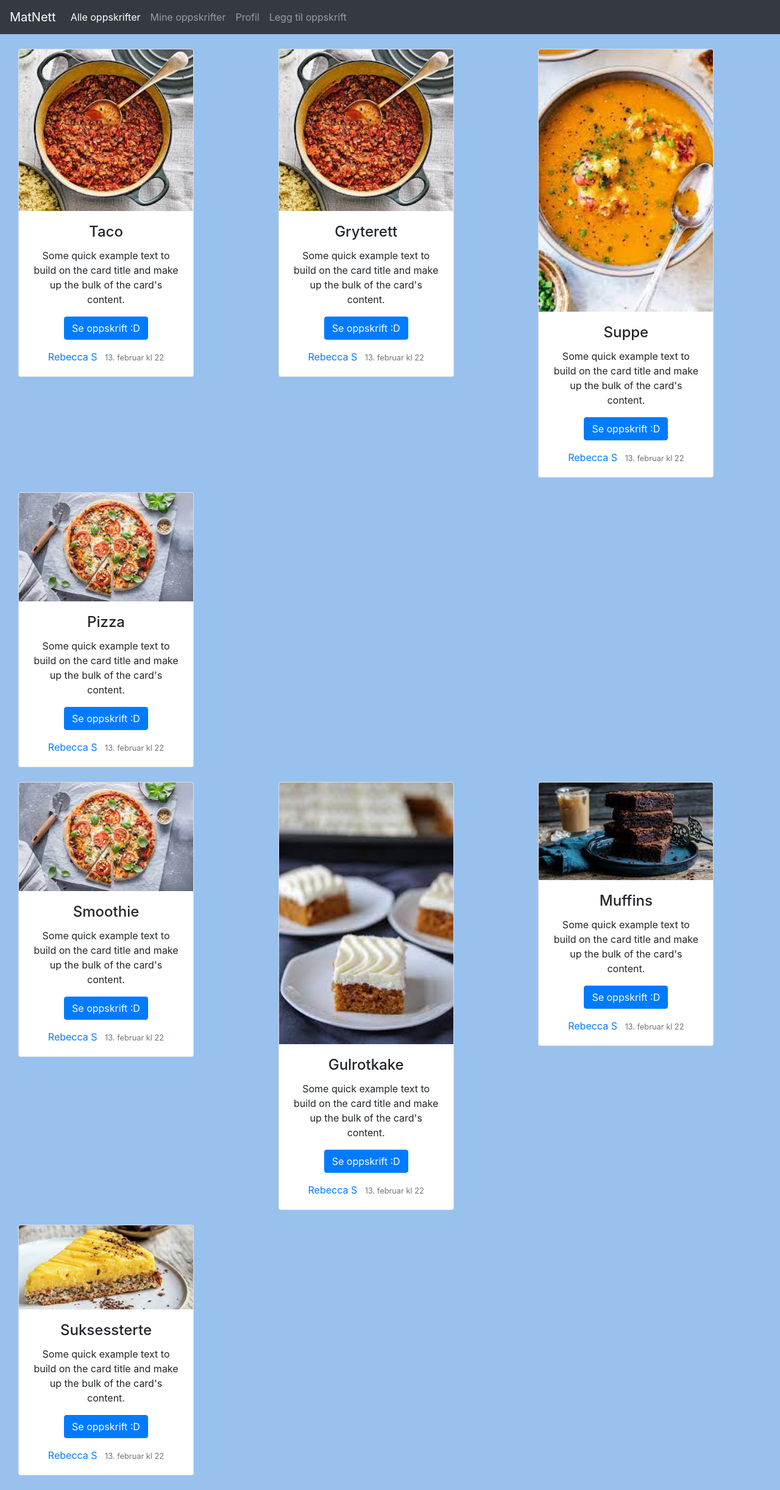
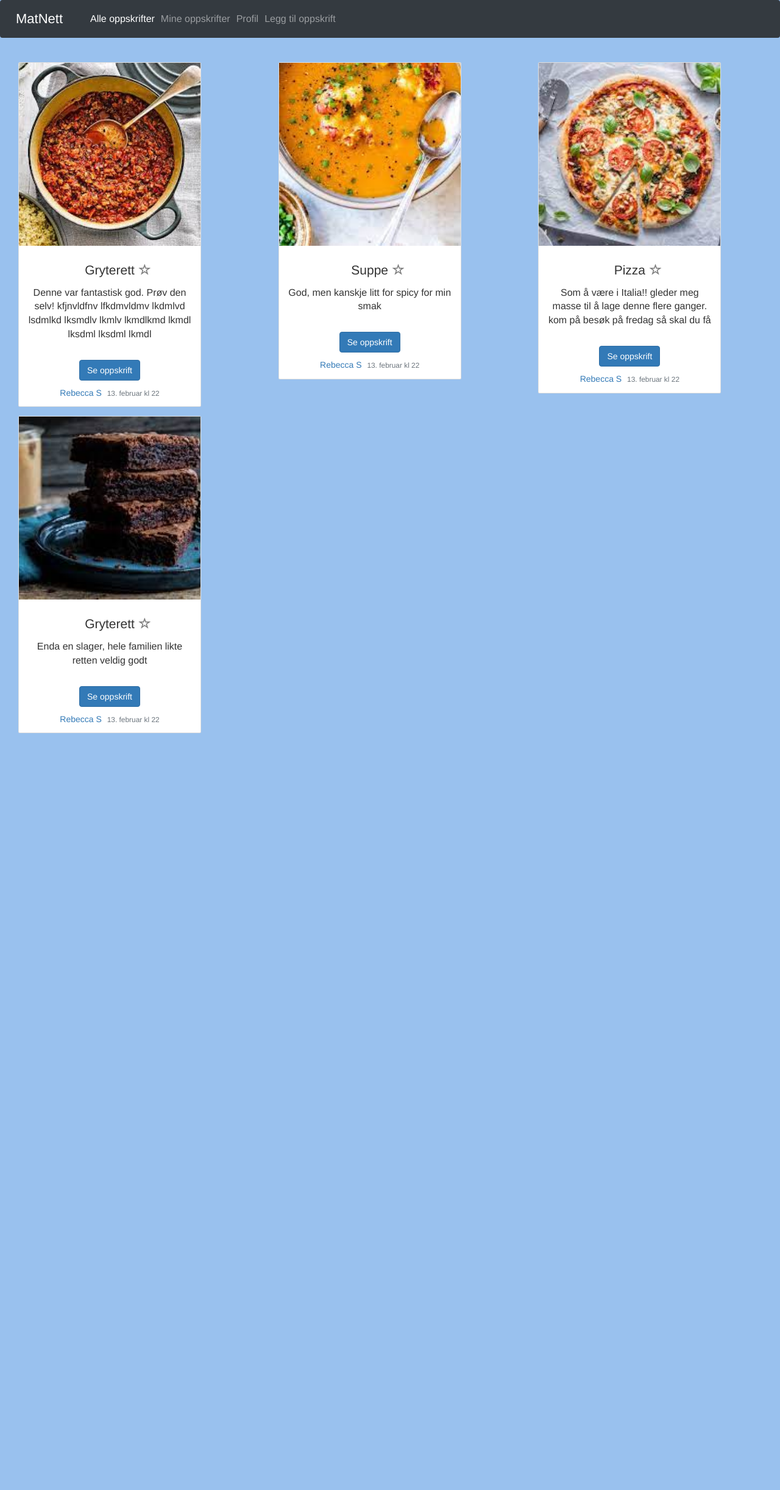
Before and after one commit to Jakob1999/Matnett, a Django app: page / in a window 1280 px wide. Shown: the whole page at 61% size. After the commit the page ends 1202 px from the top, so only its background shows below. Run offline with Django 4.2, Linux system fonts and the light colour scheme; some libraries are stand-ins or nearby versions.

Commit message:
Forbedret design av hovedside (#1)
Endret til riktig bildestørrelse og la til favoritt-knapp
Co-authored-by: Christine @chrislli

```diff
--- a/matapp/templates/matapp/main.html
+++ b/matapp/templates/matapp/main.html
@@ -10,8 +10,12 @@
     <title>MatNett</title>
     <link rel="stylesheet" href="https://stackpath.bootstrapcdn.com/bootstrap/4.3.1/css/bootstrap.min.css"
         integrity="sha384-ggOyR0iXCbMQv3Xipma34MD+dH/1fQ784/j6cY/iJTQUOhcWr7x9JvoRxT2MZw1T" crossorigin="anonymous">
+        <link href="//netdna.bootstrapcdn.com/bootstrap/3.0.0/css/bootstrap.min.css" rel="stylesheet">
 
     <link rel="stylesheet" type="text/css" href="{% static '/css/main.css' %}">
+
+    <!-- <link href="//netdna.bootstrapcdn.com/bootstrap/3.0.0/css/bootstrap.min.css" rel="stylesheet"> -->
+    <!-- href="https://stackpath.bootstrapcdn.com/bootstrap/4.3.1/css/bootstrap.min.css" -->
 </head>
 
 <body>
--- a/matapp/templates/matapp/navbar.html
+++ b/matapp/templates/matapp/navbar.html
@@ -2,23 +2,23 @@
 
 
 <nav class="navbar navbar-expand-lg navbar-dark bg-dark">
-    <a class="navbar-brand" href="#">MatNett</a>
+    <a class="navbar-brand" style="font-size: 22px;" href="#">MatNett</a>
     <button class="navbar-toggler" type="button" data-toggle="collapse" data-target="#navbarNav" aria-controls="navbarNav" aria-expanded="false" aria-label="Toggle navigation">
       <span class="navbar-toggler-icon"></span>
     </button>
     <div class="collapse navbar-collapse" id="navbarNav">
       <ul class="navbar-nav">
         <li class="nav-item active">
-          <a class="nav-link" href="http://127.0.0.1:8000/">Alle oppskrifter</a>
+          <a class="nav-link" style="font-size: 16px;" href="http://127.0.0.1:8000/">Alle oppskrifter</a>
         </li>
         <li class="nav-item">
-            <a class="nav-link" href="http://127.0.0.1:8000/myrecipes">Mine oppskrifter</a>
+            <a class="nav-link" style="font-size: 16px;" href="http://127.0.0.1:8000/myrecipes">Mine oppskrifter</a>
           </li>
         <li class="nav-item">
-          <a class="nav-link" href="http://127.0.0.1:8000/profile/">Profil</a>
+          <a class="nav-link" style="font-size: 16px;" href="http://127.0.0.1:8000/profile/">Profil</a>
         </li>
         <li class="nav-item">
-          <a class="nav-link" href="http://127.0.0.1:8000/addRecipe/">Legg til oppskrift</a>
+          <a class="nav-link" style="font-size: 16px;" href="http://127.0.0.1:8000/addRecipe/">Legg til oppskrift</a>
         </li>
       </ul>
     </div>
--- a/matapp/templates/matapp/recipes.html
+++ b/matapp/templates/matapp/recipes.html
@@ -1,38 +1,169 @@
 {% load static %}
+
+<style>
+    label {
+        /* Presentation */
+        font-size: 15px
+    }
+
+    /* Required Styling */
+    label input[type="checkbox"] {
+        display: none;
+    }
+
+    .custom-checkbox {
+        margin-left: 0.5em;
+        /* position: relative; */
+        position: absolute;
+        cursor: pointer;
+    }
+
+    .custom-checkbox .glyphicon {
+        color: gold;
+        position: absolute;
+        top: 0.11em;
+        left: 0em;
+        font-size: 1.3em;
+    }
+
+    .card-title {
+        margin: 15px;
+        font-size: 21px;
+    }
+
+    .custom-checkbox .glyphicon-star-empty {
+        color: gray;
+    }
+
+    .custom-checkbox .glyphicon-star {
+        opacity: 0;
+        transition: opacity 0.2s ease-in-out;
+    }
+
+    .card-text {
+        font-size: 16px;
+    }
+
+    .custom-checkbox:hover .glyphicon-star {
+        opacity: 0.5;
+    }
+
+    .custom-checkbox input[type="checkbox"]:checked~.glyphicon-star {
+        opacity: 1;
+    }
 
 
 
-<!-- <br> En anna form for poster:
-<div class="col">
-    <div class="col-md" style="width: 18rem;">
-        <article class="media content-section">
-            <div class="media-body">
-                <div class="article-metadata">
-                    <a class="mr-2" href="#">Rebecca S</a>
-                    <small class="text-muted">13. februar kl 22</small>
-                </div>
-                <img src="{% static 'images/t.jpg' %}" class="card-img-top" alt="..." class="img-thumbnail">
-                <h2><a class="article-title" href="#">Brownies</a></h2>
-                <p class="article-content">Skikkelig god kake</p>
-            </div>
-        </article>
-    </div>
-</div>
-<br> -->
+
+
+
+
+    .bg-image {
+        /* image specified in separate class below */
+        height: 240px;
+        width: 100%;
+    }
+
+    .bg-image-square1 {
+        background-image: url("{% static 'images/oppskrift1.jpeg' %}");
+
+        /* lt ie8 */
+        -ms-background-position-x: center;
+        -ms-background-position-y: bottom;
+        background-position: center bottom;
+
+        /* scale bg image proportionately */
+        background-size: cover;
+
+        /* ie8 workaround - http://louisremi.github.io/background-size-polyfill/ */
+        -ms-behavior: url(/backgroundsize.min.htc);
+        /* prevent scaling past src width (or not) */
+        /* max-width: 1200px; */
+    }
+
+    .bg-image-square2 {
+        background-image: url("{% static 'images/oppskrift2.jpeg' %}");
+
+        /* lt ie8 */
+        -ms-background-position-x: center;
+        -ms-background-position-y: bottom;
+        background-position: center bottom;
+
+        /* scale bg image proportionately */
+        background-size: cover;
+
+        /* ie8 workaround - http://louisremi.github.io/background-size-polyfill/ */
+        -ms-behavior: url(/backgroundsize.min.htc);
+        /* prevent scaling past src width (or not) */
+        /* max-width: 1200px; */
+    }
+
+    .bg-image-square3 {
+        background-image: url("{% static 'images/oppskrift3.jpeg' %}");
+
+        /* lt ie8 */
+        -ms-background-position-x: center;
+        -ms-background-position-y: bottom;
+        background-position: center bottom;
+
+        /* scale bg image proportionately */
+        background-size: cover;
+
+        /* ie8 workaround - http://louisremi.github.io/background-size-polyfill/ */
+        -ms-behavior: url(/backgroundsize.min.htc);
+        /* prevent scaling past src width (or not) */
+        /* max-width: 1200px; */
+    }
+
+    .bg-image-square4 {
+        background-image: url("{% static 'images/oppskrift4.jpeg' %}");
+
+        /* lt ie8 */
+        -ms-background-position-x: center;
+        -ms-background-position-y: bottom;
+        background-position: center bottom;
+
+        /* scale bg image proportionately */
+        background-size: cover;
+
+        /* ie8 workaround - http://louisremi.github.io/background-size-polyfill/ */
+        -ms-behavior: url(/backgroundsize.min.htc);
+        /* prevent scaling past src width (or not) */
+        /* max-width: 1200px; */
+    }
+
+
+
+    @media only screen and (min-width : 1200px) {
+        .bg-image {
+            height: 300px;
+        }
+    }
+
+</style>
 
 
 <br>
-<div class="row" >
+
+<div class="row">
     <div class="col">
         <div class="col-md">
-            <div class="card text-center text-black mb-4" style="width: 18rem;" id="total-delivered">
-                <img src="{% static 'images/oppskrift1.png' %}" class="card-img-top" alt="...">
+            <div class="card text-center text-black mb-4" style="width: 30rem;" id="square1">
+                    <figure>
+                        <div class="bg-image bg-image-square1 bg-center-center">
+                        </div>
+                    </figure>
                 <div class="card-body">
-                    <h4 class="card-title">Taco</h4>
-                    <p class="card-text">Some quick example text to build on the card title and make up the bulk of
-                        the card's
-                        content.</p>
-                    <a href="#" class="btn btn-primary">Se oppskrift :D</a>
+                    <h4 class="card-title">Gryterett
+                        <label for="square1-checkbox" class="custom-checkbox">
+                            <input type="checkbox" id="square1-checkbox" />
+                            <i class="glyphicon glyphicon-star-empty"></i>
+                            <i class="glyphicon glyphicon-star"></i>
+                        </label>
+                    </h4>
+                    <p class="card-text">Denne var fantastisk god. Prøv den selv! kfjnvldfnv lfkdmvldmv lkdmlvd lsdmlkd lksmdlv lkmlv lkmdlkmd lkmdl lksdml lksdml lkmdl</p>
+                    <br>
+                    <a href="#" class="btn btn-primary">Se oppskrift</a>
                     <p class="card-text"> </p>
                     <div class="article-metadata">
                         <a class="mr-2" href="#">Rebecca S</a>
@@ -44,14 +175,27 @@
     </div>
     <div class="col">
         <div class="col-md">
-            <div class="card text-center text-black mb-4" style="width: 18rem;" id="total-delivered">
-                <img src="{% static 'images/oppskrift1.png' %}" class="card-img-top" alt="...">
+            <div class="card text-center text-black mb-4" style="width: 30rem;" id="square2">
+
+                <figure>
+                    <div class="bg-image bg-image-square2 bg-center-center">
+                    </div>
+
+                </figure>
+
+                <!-- <img src="{% static 'images/oppskrift2.jpeg' %}" class="card-img-top" alt="..."> -->
                 <div class="card-body">
-                    <h4 class="card-title">Gryterett</h4>
-                    <p class="card-text">Some quick example text to build on the card title and make up the bulk of
-                        the card's
-                        content.</p>
-                    <a href="#" class="btn btn-primary">Se oppskrift :D </a>
+                    <h4 class="card-title">Suppe
+                        <label for="square2-checkbox" class="custom-checkbox">
+                            <input type="checkbox" id="square2-checkbox" />
+                            <i class="glyphicon glyphicon-star-empty"></i>
+                            <i class="glyphicon glyphicon-star"></i>
+                        </label>
+                    </h4>
+                    <p class="card-text">God, men kanskje litt for spicy for min smak</p>
+                    <br>
+                    <a href="#" class="btn btn-primary">Se oppskrift</a>
+
                     <p class="card-text"> </p>
                     <div class="article-metadata">
                         <a class="mr-2" href="#">Rebecca S</a>
@@ -63,57 +207,27 @@
     </div>
     <div class="col">
         <div class="col-md">
-            <div class="card text-center text-black mb-4" style="width: 18rem;" id="total-delivered">
-                <img src="{% static 'images/oppskrift2.jpeg' %}" class="card-img-top" alt="...">
+            <div class="card text-center text-black mb-4" style="width: 30rem;" id="square3">
+
+                <figure>
+                    <div class="bg-image bg-image-square3 bg-center-center">
+                    </div>
+
+                </figure>
+
+                <!-- <img src="{% static 'images/oppskrift3.jpeg' %}" class="card-img-top" alt="..."> -->
                 <div class="card-body">
-                    <h4 class="card-title">Suppe</h4>
-                    <p class="card-text">Some quick example text to build on the card title and make up the bulk of
-                        the card's
-                        content.</p>
-                    <a href="#" class="btn btn-primary">Se oppskrift :D</a>
-                    <p class="card-text"> </p>
-                    <div class="article-metadata">
-                        <a class="mr-2" href="#">Rebecca S</a>
-                        <small class="text-muted">13. februar kl 22</small>
-                    </div>
-                </div>
-            </div>
-        </div>
-    </div>
+                    <h4 class="card-title">Pizza
+                        <label for="square3-checkbox" class="custom-checkbox">
+                            <input type="checkbox" id="square3-checkbox" />
+                            <i class="glyphicon glyphicon-star-empty"></i>
+                            <i class="glyphicon glyphicon-star"></i>
+                        </label>
+                    </h4>
+                    <p class="card-text">Som å være i Italia!! gleder meg masse til å lage denne flere ganger. kom på besøk på fredag så skal du få</p>
+                    <br>
+                    <a href="#" class="btn btn-primary">Se oppskrift</a>
 
-    <div class="col">
-        <div class="col-md">
-            <div class="card text-center text-black mb-4" style="width: 18rem;" id="total-delivered">
-                <img src="{% static 'images/oppskrift3.jpeg' %}" class="card-img-top" alt="...">
-                <div class="card-body">
-                    <h4 class="card-title">Pizza</h4>
-                    <p class="card-text">Some quick example text to build on the card title and make up the bulk of
-                        the card's
-                        content.</p>
-                    <a href="#" class="btn btn-primary">Se oppskrift :D</a>
-                    <p class="card-text"> </p>
-                    <div class="article-metadata">
-                        <a class="mr-2" href="#">Rebecca S</a>
-                        <small class="text-muted">13. februar kl 22</small>
-                    </div>
-                </div>
-            </div>
-        </div>
-    </div>
-</div>
-
-
-<div class="row">
-    <div class="col">
-        <div class="col-md">
-            <div class="card text-center text-black mb-3" style="width: 18rem;" id="square7">
-                <img src="{% static 'images/oppskrift3.jpeg' %}" class="card-img-top" alt="...">
-                <div class="card-body">
-                    <h4 class="card-title">Smoothie</h4>
-                    <p class="card-text">Some quick example text to build on the card title and make up the bulk of
-                        the card's
-                        content.</p>
-                    <a href="#" class="btn btn-primary">Se oppskrift :D</a>
                     <p class="card-text"> </p>
                     <div class="article-metadata">
                         <a class="mr-2" href="#">Rebecca S</a>
@@ -125,53 +239,26 @@
     </div>
     <div class="col">
         <div class="col-md">
-            <div class="card text-center text-black mb-4" style="width: 18rem;" id="total-delivered">
-                <img src="{% static 'images/gulrotkake.jpeg' %}" class="card-img-top" alt="...">
+            <div class="card text-center text-black mb-4" style="width: 30rem;" id="square4">
+
+                <figure>
+                    <div class="bg-image bg-image-square4 bg-center-center">
+                    </div>
+                </figure>
+
+                <!-- <img src="{% static 'images/oppskrift1.jpeg' %}" class="card-img-top" alt="..."> -->
                 <div class="card-body">
-                    <h4 class="card-title">Gulrotkake</h4>
-                    <p class="card-text">Some quick example text to build on the card title and make up the bulk of
-                        the card's
-                        content.</p>
-                    <a href="#" class="btn btn-primary">Se oppskrift :D</a>
-                    <p class="card-text"> </p>
-                    <div class="article-metadata">
-                        <a class="mr-2" href="#">Rebecca S</a>
-                        <small class="text-muted">13. februar kl 22</small>
-                    </div>
-                </div>
-            </div>
-        </div>
-    </div>
+                    <h4 class="card-title">Gryterett
+                        <label for="square4-checkbox" class="custom-checkbox">
+                            <input type="checkbox" id="square4-checkbox" />
+                            <i class="glyphicon glyphicon-star-empty"></i>
+                            <i class="glyphicon glyphicon-star"></i>
+                        </label>
+                    </h4>
+                    <p class="card-text">Enda en slager, hele familien likte retten veldig godt</p>
+                    <br>
+                    <a href="#" class="btn btn-primary">Se oppskrift</a>
 
-    <div class="col">
-        <div class="col-md">
-            <div class="card text-center text-black mb-4" style="width: 18rem;" id="total-delivered">
-                <img src="{% static 'images/oppskrift4.jpeg' %}" class="card-img-top" alt="...">
-                <div class="card-body">
-                    <h4 class="card-title">Muffins</h4>
-                    <p class="card-text">Some quick example text to build on the card title and make up the bulk of
-                        the card's
-                        content.</p>
-                    <a href="#" class="btn btn-primary">Se oppskrift :D</a>
-                    <p class="card-text"> </p>
-                    <div class="article-metadata">
-                        <a class="mr-2" href="#">Rebecca S</a>
-                        <small class="text-muted">13. februar kl 22</small>
-                    </div>
-                </div>
-            </div>
-        </div>
-    </div>
-    <div class="col">
-        <div class="col-md">
-            <div class="card text-center text-black mb-4" style="width: 18rem;" id="total-delivered">
-                <img src="{% static 'images/oppskrift5.jpeg' %}" class="card-img-top" alt="...">
-                <div class="card-body">
-                    <h4 class="card-title">Suksessterte</h4>
-                    <p class="card-text">Some quick example text to build on the card title and make up the bulk of
-                        the card's
-                        content.</p>
-                    <a href="#" class="btn btn-primary">Se oppskrift :D</a>
                     <p class="card-text"> </p>
                     <div class="article-metadata">
                         <a class="mr-2" href="#">Rebecca S</a>
```
Also changed, not shown: static/images/oppskrift1.jpeg (renamed from static/images/oppskrift1.png), static/images/oppskrift6.jpeg (renamed from static/images/gulrotkake.jpeg).
